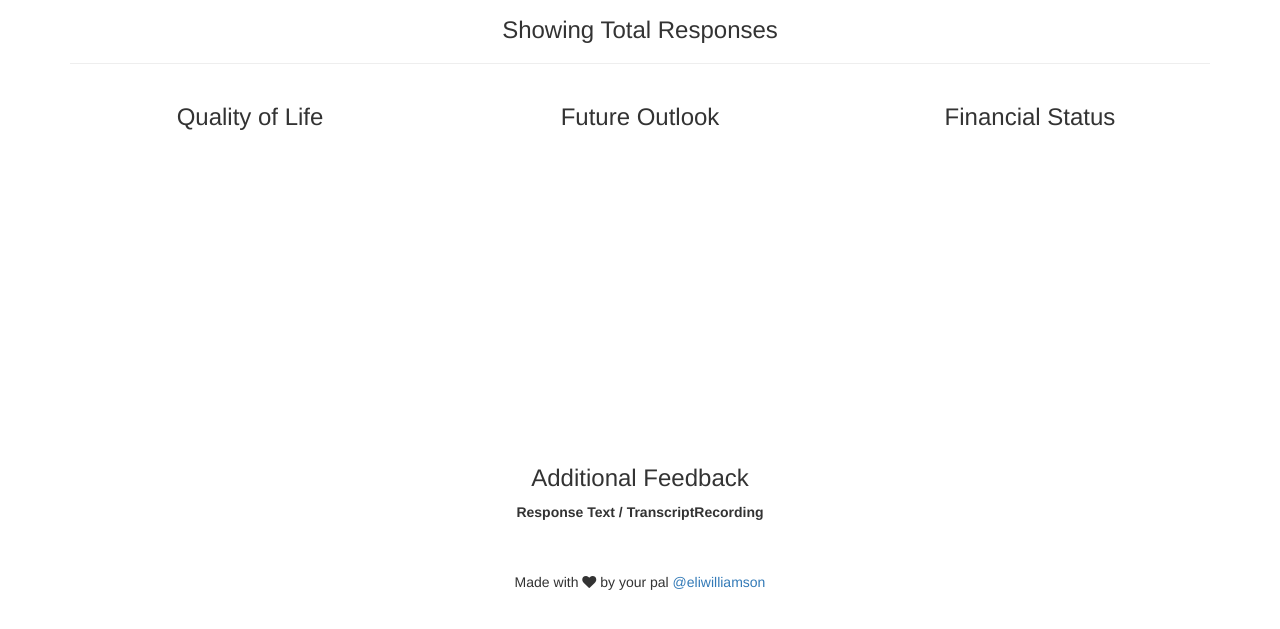
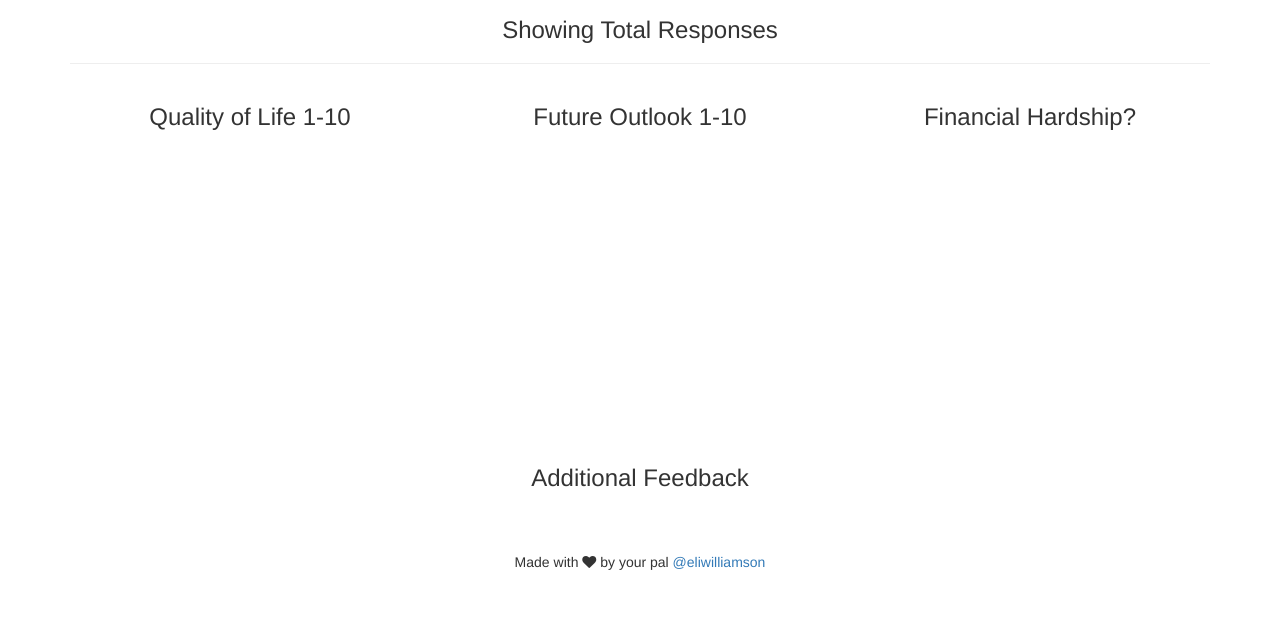
Before and after one commit to eliwilliamson/mobile-survey, a website: page public/index.html in a window 1280 px wide. Shown: the part 63-692 px from the top of the page. Drawn offline with nearby package versions, Linux system fonts and the light colour scheme; no server answers.

Commit message:
fix trailing dashboard styling

```diff
--- a/public/index.html
+++ b/public/index.html
@@ -31,27 +31,22 @@
 
     <div class="row">
         <div class="col-sm-4">
-            <h3>Quality of Life</h3>
+            <h3>Quality of Life 1-10</h3>
             <canvas id="qualityChart" width="300" height="300"></canvas>
         </div>
         <div class="col-sm-4">
-            <h3>Future Outlook</h3>
+            <h3>Future Outlook 1-10</h3>
             <canvas id="futureChart" width="300" height="300"></canvas>
         </div>
         <div class="col-sm-4">
-            <h3>Financial Status</h3>
+            <h3>Financial Hardship?</h3>
             <canvas id="financeChart" width="300" height="300"></canvas>
         </div>
     </div>
 
     <div class="row">
         <h3>Additional Feedback</h3>
-        <table id="feedbackResponses">
-            <tr>
-                <th>Response Text / Transcript</th>
-                <th>Recording</th>
-            </tr>
-        </table>
+        <table id="feedbackResponses"></table>
     </div>
 
 </section>
--- a/public/index.js
+++ b/public/index.js
@@ -88,8 +88,6 @@ $(function() {
         tpl += response.answer || 'pending...' + '</td>';
         if (response.recordingUrl) {
             tpl += '<td><a target="_blank" href="' + response.recordingUrl + '"><i class="fa fa-play"></i></a></td>';
-        } else {
-            tpl += '<td>N/A</td>';
         }
         tpl += '</tr>';
         return tpl;
--- a/public/main.css
+++ b/public/main.css
@@ -12,5 +12,5 @@ table {
 
 td {
     padding:5px;
-    text-align: left;
+    text-align: center;
 }
```
